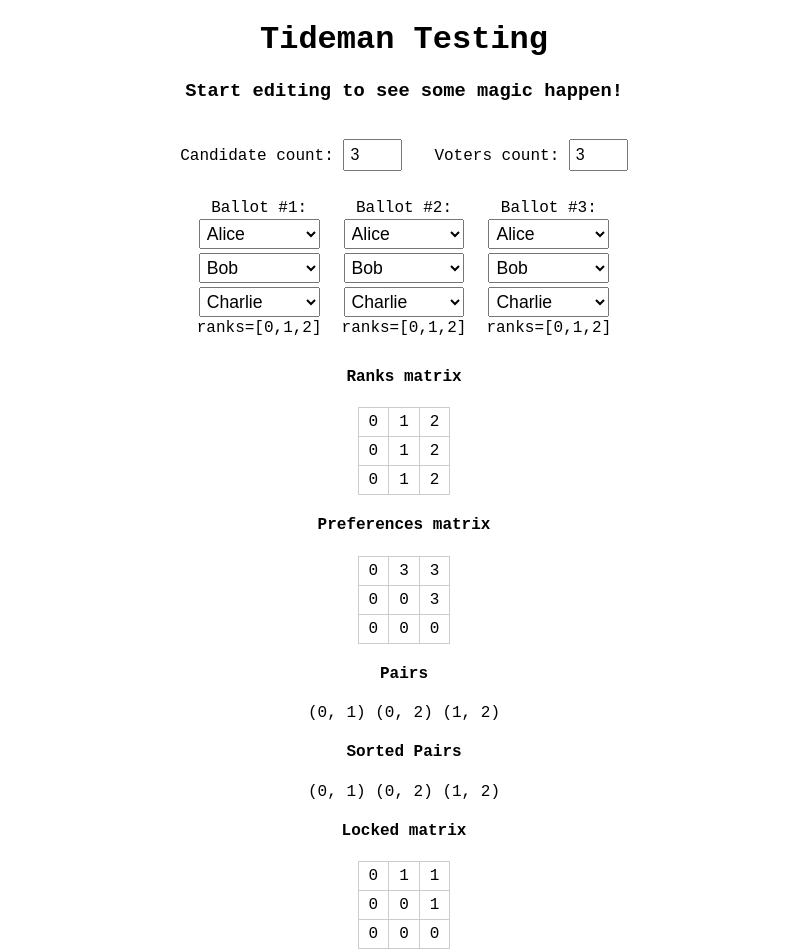
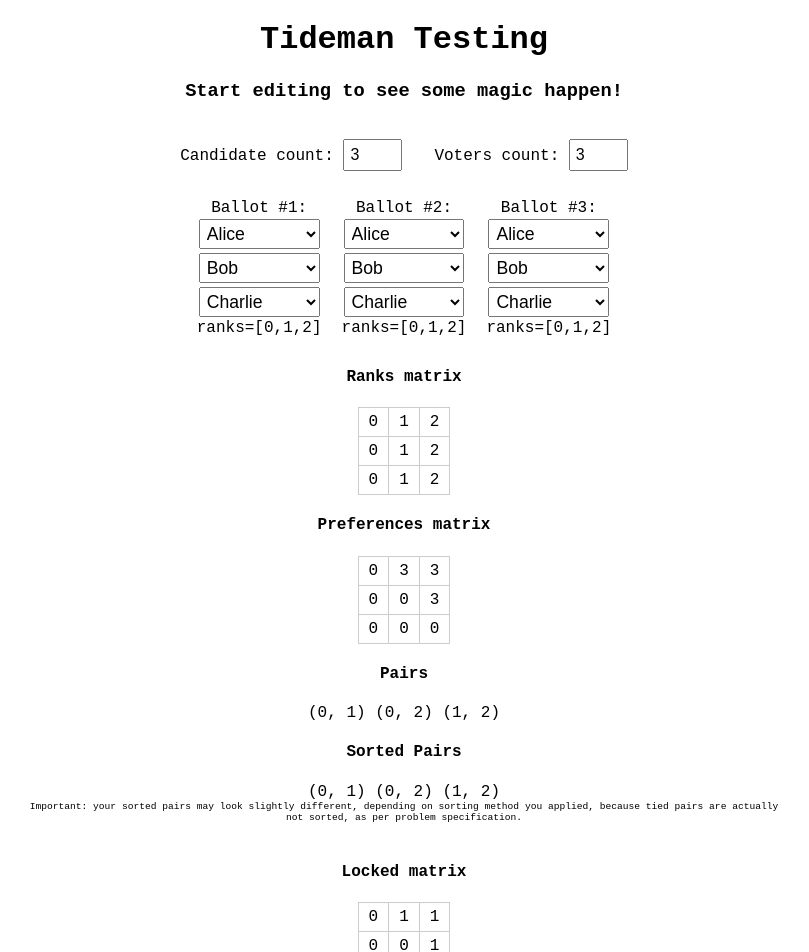
Before and after one commit to josefrichter/tideman, a React (Create React App) app: page / in a window 1280 px wide. Shown: the top 952 px of the page, without its empty margins (236-1045 px from the left). Built offline with nearby package versions, Linux system fonts and the light colour scheme.

Commit message:
added explanation for sorted pairs

```diff
--- a/src/App.tsx
+++ b/src/App.tsx
@@ -105,12 +105,26 @@ export default function App() {
         <h4>Pairs</h4>
         {/* {JSON.stringify(pairs).replace(/"/g, "")} */}
         {pairs.map(p => "(" + p.winner + ", " + p.loser + ")  ")}
-        {/* <p>Note: unlike in cs50, strength is added directly to each pair</p> */}
       </div>
       <div>
         <h4>Sorted Pairs</h4>
         {/* {JSON.stringify(sortedPairs).replace(/"/g, "")} */}
         {sortedPairs.map(p => "(" + p.winner + ", " + p.loser + ")  ")}
+        <br />
+        <div
+          style={{
+            fontSize: "0.6em",
+            lineHeight: "120%",
+            width: "60%",
+            padding: "0 20%",
+            textAlign: "center"
+          }}
+        >
+          Important: your sorted pairs may look slightly different, depending on
+          sorting method you applied, because tied pairs are actually not
+          sorted, as per problem specification.
+        </div>
+        <br />
       </div>
       <div>
         <h4>Locked matrix</h4>
```
